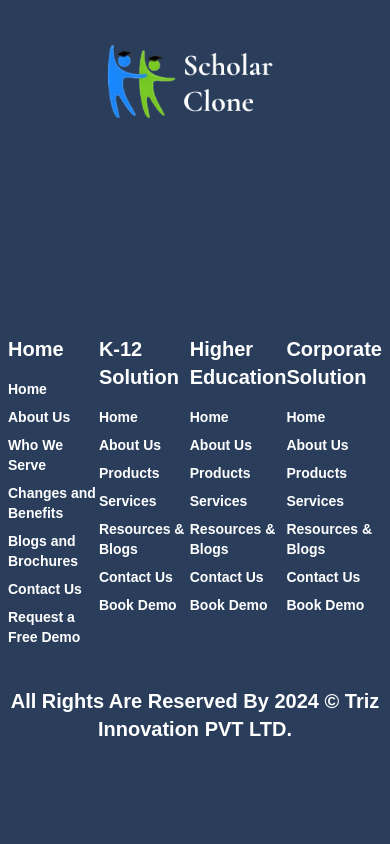
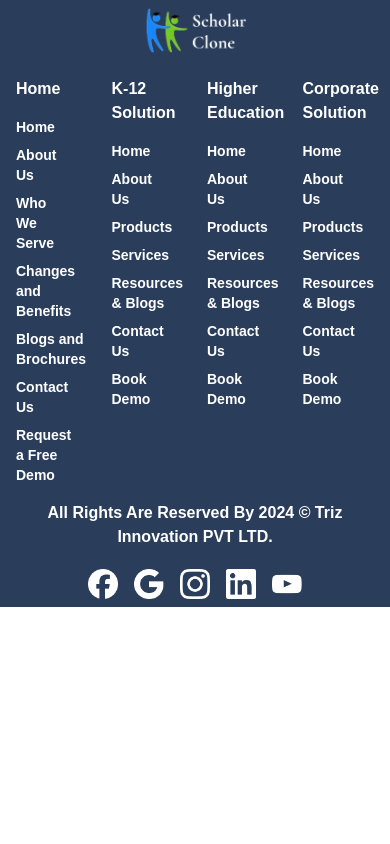
Before and after one commit to AJprSINGH/triz_app, a Next.js app: page /Footer_C/Footer in a window 390 px wide. Shown: the top 844 px of the page. Built offline with nearby package versions, Linux system fonts and the light colour scheme.

Commit message:
check 28

```diff
--- a/src/pages/Footer_C/Footer.jsx
+++ b/src/pages/Footer_C/Footer.jsx
@@ -24,21 +24,21 @@ const footerColumns = [
     itemRoutes: ['/', '/aboutus', '/products', '/services', '/resources-blogs', '/contactus', '/book-demo'] // Example paths
   }
 ];
-
+// bg-gradient-to-r from-[rgb(42,62,92)] to-[rgb(42,62,92)]
 function Footer() {
   return (
-    <footer className="flex flex-col items-center px-2 py-1 max-md:px-2 bg-gradient-to-r from-[rgb(42,62,92)] to-[rgb(42,62,92)]">
-      <div className="flex flex-wrap mt-10 gap-48 w-full max-w-[1760px] max-md:max-w-full">
-        <div className="flex flex-col items-center font-bold">
+    <footer className="flex flex-col lg:px-0 lg:py-2 md:px-0 md:py-0 sm:py-2 sm:px-4 items-center bg-gradient-to-r from-[rgb(42,62,92)] to-[rgb(42,62,92)]">
+    <div className="lg:flex lg:flex-wrap lg:mt-2 lg:gap-48 lg:w-full lg:max-w-[1760px] max-md:max-w-full">
+      <div className="flex flex-col items-center font-bold">
           <img
             loading="lazy"
             src="/footer_c_images/Group 232.png"
-            className="object-contain max-w-full ml-20 aspect-[2.67] w-[200px]"
+            className="object-contain max-w-full lg:ml-20 aspect-[2.67] lg:w-[200px] sm:w-[120px] sm:mb-0"
             alt="Company Logo"
           />
         </div>
-        <nav className="flex-auto my-auto">
-          <div className="flex max-md:flex-col">
+        <nav className="lg:flex md:flex lg:flex-auto lg:my-auto sm:hidden">
+
             {footerColumns.map((column, index) => (
               <FooterColumn
                 key={index}
@@ -47,13 +47,23 @@ function Footer() {
                 itemRoutes={column.itemRoutes}  // Pass itemRoutes to FooterColumn
               />
             ))}
-          </div>
+
         </nav>
+<nav className="flex w-full justify-center gap-8 max-md:flex-wrap sm:grid sm:grid-cols-4 sm:gap-x-6 sm:gap-y-4 md:hidden lg:hidden">
+  {footerColumns.map((column, index) => (
+    <FooterColumn
+      key={index}
+      title={column.title}
+      items={column.items}
+      itemRoutes={column.itemRoutes}  // Pass itemRoutes to FooterColumn
+    />
+  ))}
+</nav>
       </div>
 
       {/* Centered Copyright and Social Icons */}
-      <div className="flex flex-wrap justify-center items-center gap-40 mt-10 text-center">
-        <p className="text-xl font-bold text-white">
+      <div className="flex flex-wrap justify-center items-center lg:gap-40 lg:mt-10 sm:gap-10 sm:mt-2 text-center">
+        <p className="lg:text-xl lg:font-bold text-white sm:font-bold sm:mb-[-20px] sm:text-md">
           All Rights Are Reserved By 2024 © Triz Innovation PVT LTD.
         </p>
         <SocialIcons />
--- a/src/pages/Footer_C/FooterColumn.jsx
+++ b/src/pages/Footer_C/FooterColumn.jsx
@@ -3,9 +3,9 @@ import Link from 'next/link';
 
 function FooterColumn({ title, items = [], itemRoutes = [] }) {
   return (
-    <div className="flex flex-col w-6/12 max-md:ml-0 max-md:w-full">
-      <div className="flex flex-col grow text-sm mt-6 items-start text-black">
-        <h4 className="text-white text-xl font-bold">{title}</h4>
+    <div className="flex flex-col w-[22%] max-md:w-full max-md:mb-4 sm:w-[45%] sm:mb-2">
+      <div className="flex flex-col grow text-sm mt-6 items-start text-white">
+        <h4 className="lg:text-xl font-bold sm:text-base">{title}</h4>
         {items.length > 0 ? (
           items.map((item, index) => (
             <Link
--- a/src/pages/Footer_C/SocialIcons.jsx
+++ b/src/pages/Footer_C/SocialIcons.jsx
@@ -10,14 +10,14 @@ const socialIcons = [
 
 function SocialIcons() {
   return (
-    <div className="flex flex-wrap flex-1 gap-10 max-md:max-w-full">
+    <div className="flex lg:gap-8 max-md:max-w-full sm:gap-4 sm:justify-center">
       {socialIcons.map((icon, index) => (
         <img
           key={index}
           loading="lazy"
           src={icon.src}
           alt={icon.alt}
-          className="object-contain shrink-0 aspect-square w-[50px]"
+          className="object-contain shrink-0 aspect-square lg:w-[50px] sm:w-[30px]"
         />
       ))}
     </div>
--- a/src/pages/Header_C/NavBar.jsx
+++ b/src/pages/Header_C/NavBar.jsx
@@ -77,7 +77,7 @@ function NavBar() {
       </header>
 
       {/* Medium Screens (md) */}
-      <header className="lg:hidden md:hidden sm:flex overflow-hidden">
+      <header className="lg:hidden md:hidden sm2:flex overflow-hidden">
         {/* Future content for medium screens (md) */}
         <NV1 dropdownDataType="headerCNavbar" />
         <div className="hidden"> {/* Placeholder or future header content for md screens */} </div>
```
